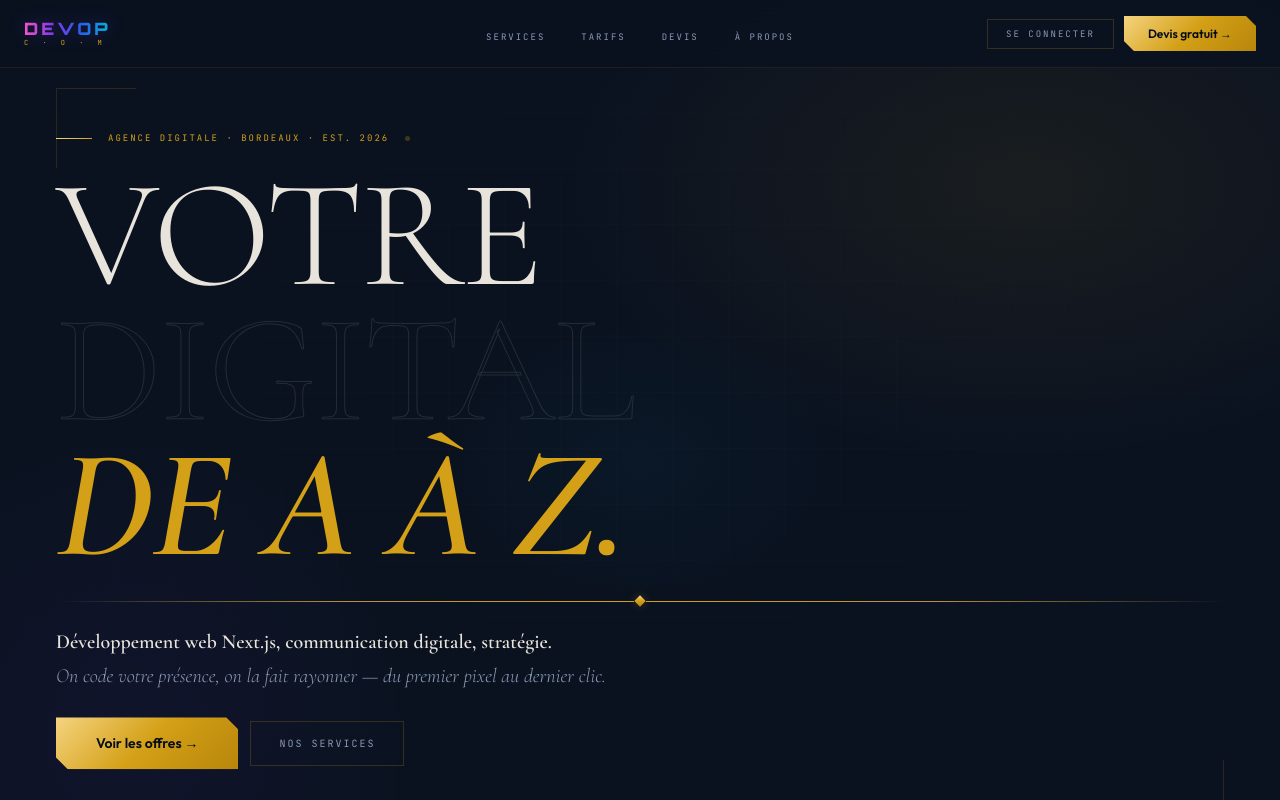
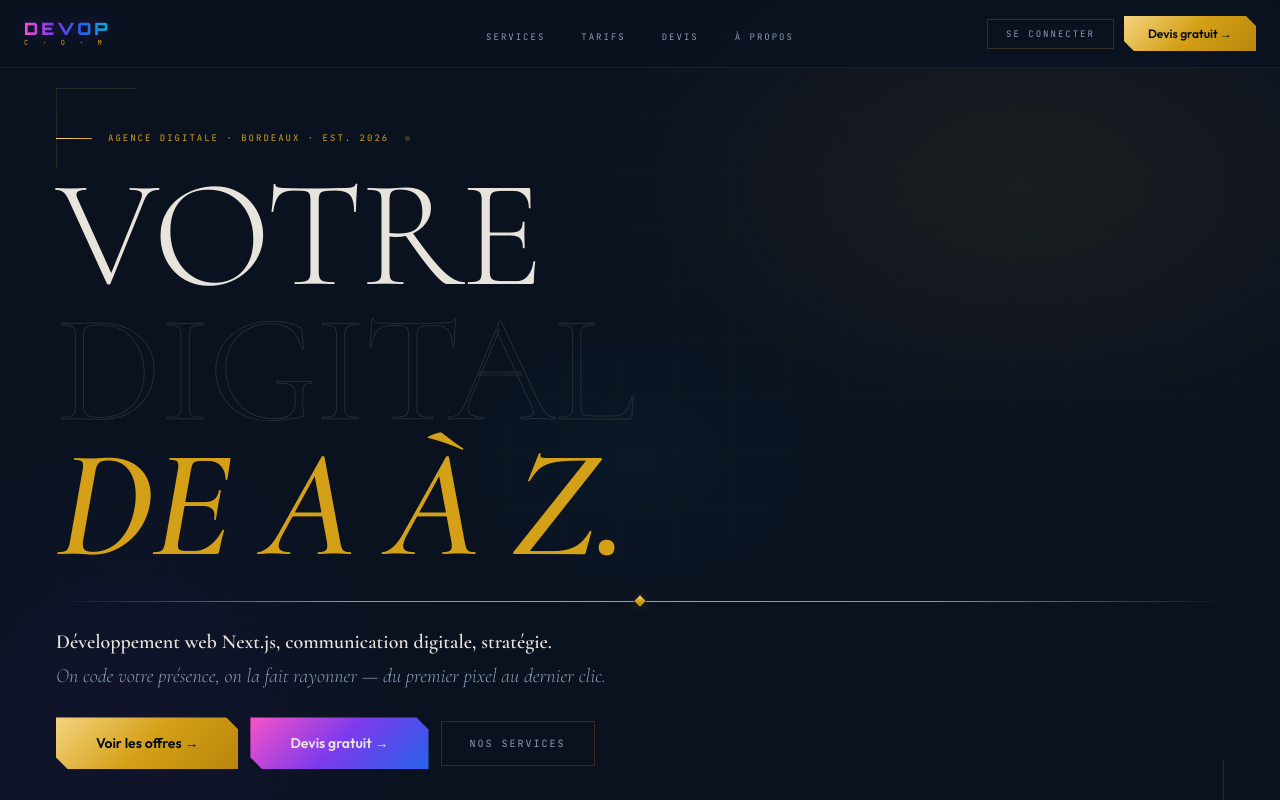
Before and after one commit to mandelathiaw99-cell/devopcom, a Next.js app: page / in a window 1280 px wide. Shown: the top 800 px of the page. Built offline with nearby package versions, Linux system fonts and the light colour scheme.

Commit message:
feat: bouton devis gratuit dans hero

```diff
--- a/components/sections/Hero.tsx
+++ b/components/sections/Hero.tsx
@@ -42,7 +42,7 @@ export default function Hero() {
         maskImage: 'radial-gradient(ellipse 80% 80% at 50% 40%, black 20%, transparent 100%)',
       }} />
 
-      {/* Ornements coins — cachés mobile */}
+      {/* Ornements coins */}
       <div className="hero-orn" style={{
         position: 'absolute', top: '88px', left: '56px',
         width: '80px', height: '80px',
@@ -151,6 +151,18 @@ export default function Hero() {
             }}>
               Voir les offres →
             </Link>
+            <Link href="/devis" style={{
+              fontFamily: "'Outfit', sans-serif",
+              fontWeight: 600, fontSize: 'clamp(12px, 2vw, 14px)',
+              color: 'var(--white)', textDecoration: 'none',
+              padding: 'clamp(12px, 2vw, 17px) clamp(24px, 4vw, 40px)',
+              background: 'linear-gradient(135deg, #f953c6, #7c3aed, #2563eb)',
+              clipPath: 'polygon(0 0, calc(100% - 12px) 0, 100% 12px, 100% 100%, 12px 100%, 0 calc(100% - 12px))',
+              boxShadow: '0 8px 32px rgba(124,58,237,.2)',
+              display: 'inline-block',
+            }}>
+              Devis gratuit →
+            </Link>
             <Link href="#services" style={{
               fontFamily: "'JetBrains Mono', monospace",
               fontSize: 'clamp(9px, 1.5vw, 10px)', letterSpacing: '2px', textTransform: 'uppercase',
```
